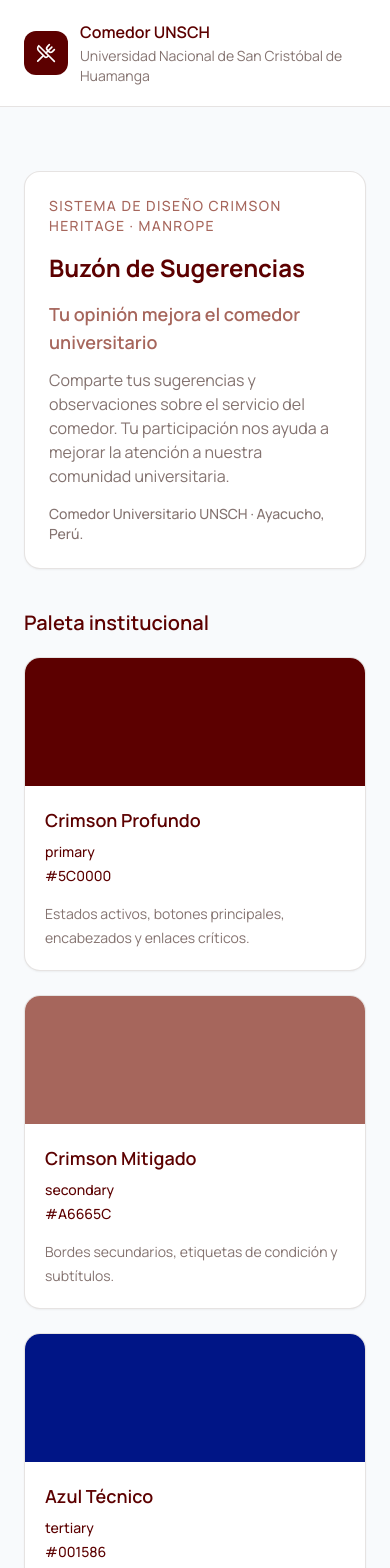
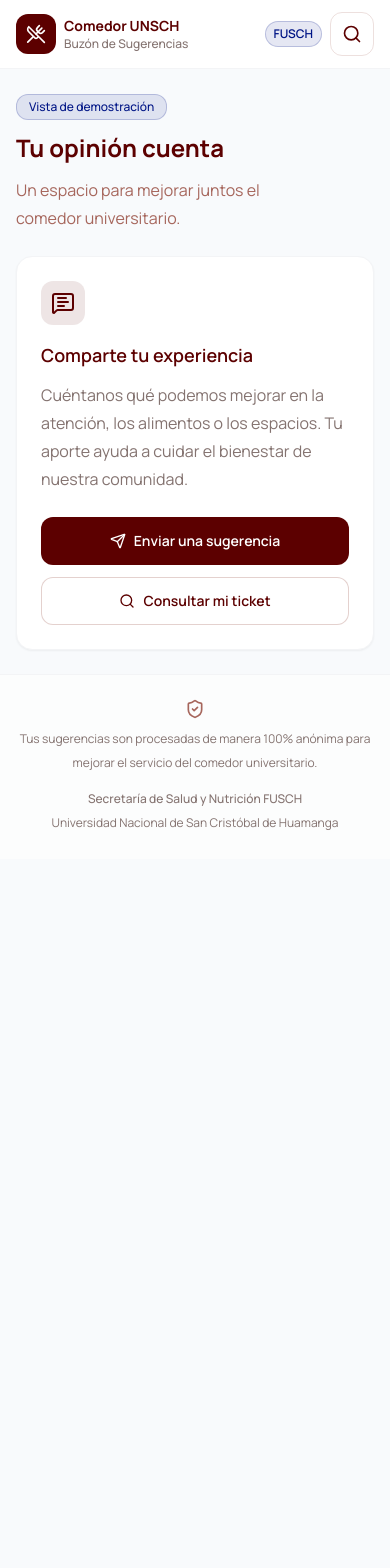
Before and after one commit to ceis-pixel/buzon_sugerencias, a Next.js app: page / in a window 390 px wide. Shown: the top 1568 px of the page. After the commit the page ends 859 px from the top, so only its background shows below. Built offline with nearby package versions, Linux system fonts and the light colour scheme.

Commit message:
feat(layout): implement responsive mobile-first layout with institutional header and footer

```diff
--- a/src/app/layout.tsx
+++ b/src/app/layout.tsx
@@ -1,9 +1,8 @@
 import type { Metadata } from "next";
 import type { ReactNode } from "react";
 
-import { PageContainer } from "@/components/common/page-container";
-import { SiteFooter } from "@/components/layout/site-footer";
-import { SiteHeader } from "@/components/layout/site-header";
+import { Footer } from "@/components/layout/Footer";
+import { Header } from "@/components/layout/Header";
 import { manrope } from "@/lib/fonts";
 
 import "./globals.css";
@@ -21,22 +20,22 @@
 export default function RootLayout({ children }: RootLayoutProps) {
   return (
     <html lang="es" className={manrope.variable}>
-      <body className="flex min-h-dvh flex-col font-sans antialiased">
+      <body className="flex min-h-screen flex-col bg-slate-50 font-sans text-neutral-gray antialiased">
         <a
           href="#main-content"
           className="sr-only rounded-xl bg-primary px-4 py-3 text-white focus:not-sr-only focus:fixed focus:left-4 focus:top-4 focus:z-50"
         >
           Saltar al contenido
         </a>
-        <SiteHeader />
+        <Header />
         <main
           id="main-content"
           tabIndex={-1}
-          className="flex flex-1 items-center py-16 sm:py-24"
+          className="w-full flex-1"
         >
-          <PageContainer>{children}</PageContainer>
+          {children}
         </main>
-        <SiteFooter />
+        <Footer />
       </body>
     </html>
   );
--- a/src/app/page.tsx
+++ b/src/app/page.tsx
@@ -1,115 +1,14 @@
-const colorTokens = [
-  {
-    name: "primary",
-    label: "Crimson Profundo",
-    hex: "#5C0000",
-    description:
-      "Estados activos, botones principales, encabezados y enlaces críticos.",
-    swatchClass: "bg-primary",
-  },
-  {
-    name: "secondary",
-    label: "Crimson Mitigado",
-    hex: "#A6665C",
-    description:
-      "Bordes secundarios, etiquetas de condición y subtítulos.",
-    swatchClass: "bg-secondary",
-  },
-  {
-    name: "tertiary",
-    label: "Azul Técnico",
-    hex: "#001586",
-    description:
-      "Alertas del sistema, notificaciones urgentes y etiquetas destacadas.",
-    swatchClass: "bg-tertiary",
-  },
-  {
-    name: "neutral-gray",
-    label: "Gris Estructural",
-    hex: "#847370",
-    description: "Textos, fondos secundarios y bordes neutros.",
-    swatchClass: "bg-neutral-gray",
-  },
-] as const;
+import { FeedbackWelcome } from "@/components/feedback/feedback-welcome";
+import { PageContainer } from "@/components/layout/PageContainer";
 
 export default function HomePage() {
   return (
-    <section aria-labelledby="typography-title">
-      <header className="rounded-2xl border border-neutral-gray/20 bg-white p-6 shadow-sm sm:p-8">
-        <p className="text-sm font-medium uppercase tracking-widest text-secondary">
-          Sistema de diseño Crimson Heritage · Manrope
-        </p>
-        <h1
-          id="typography-title"
-          className="mt-4 text-2xl md:text-3xl font-bold text-primary"
-        >
-          Buzón de Sugerencias
-        </h1>
-        <h2 className="mt-4 text-lg font-semibold text-secondary">
-          Tu opinión mejora el comedor universitario
-        </h2>
-        <p className="mt-3 max-w-2xl text-base font-normal text-neutral-gray">
-          Comparte tus sugerencias y observaciones sobre el servicio del comedor.
-          Tu participación nos ayuda a mejorar la atención a nuestra comunidad
-          universitaria.
-        </p>
-        <p className="mt-4 text-sm font-medium text-neutral-gray">
-          Comedor Universitario UNSCH · Ayacucho, Perú.
-        </p>
-      </header>
-
-      <h2 id="palette-title" className="mt-10 text-xl font-semibold text-primary">
-        Paleta institucional
-      </h2>
-
-      <div className="mt-5 grid gap-6 sm:grid-cols-2 lg:grid-cols-4">
-        {colorTokens.map((token) => (
-          <article
-            key={token.name}
-            aria-labelledby={`color-${token.name}`}
-            className="overflow-hidden rounded-2xl border border-neutral-gray/20 bg-white shadow-sm"
-          >
-            <div aria-hidden="true" className={`h-32 ${token.swatchClass}`} />
-            <div className="p-5">
-              <h3
-                id={`color-${token.name}`}
-                className="text-lg font-semibold text-primary"
-              >
-                {token.label}
-              </h3>
-              <p className="mt-2 text-sm font-medium text-primary">
-                {token.name}
-              </p>
-              <p className="mt-1 text-sm font-medium text-primary">{token.hex}</p>
-              <p className="mt-4 text-sm leading-6">{token.description}</p>
-            </div>
-          </article>
-        ))}
-      </div>
-
-      <section
-        aria-labelledby="components-title"
-        className="mt-10 border-t border-neutral-gray/20 pt-8"
-      >
-        <h2 id="components-title" className="text-xl font-semibold text-primary">
-          Componentes de prueba
-        </h2>
-        <p className="mt-2 leading-7">
-          Botón principal e insignia informativa para comprobar la paleta y las
-          transparencias.
-        </p>
-        <div className="mt-5 flex flex-wrap items-center gap-4">
-          <button
-            type="button"
-            className="bg-primary text-white hover:opacity-95 rounded-xl px-4 py-2"
-          >
-            Botón de prueba
-          </button>
-          <span className="bg-tertiary/10 text-tertiary border border-tertiary/20 rounded-xl px-3 py-1">
-            Aviso informativo
-          </span>
-        </div>
-      </section>
-    </section>
+    <PageContainer
+      title="Tu opinión cuenta"
+      subtitle="Un espacio para mejorar juntos el comedor universitario."
+      badge="Vista de demostración"
+    >
+      <FeedbackWelcome />
+    </PageContainer>
   );
 }
--- a/src/components/common/page-container.tsx
+++ /dev/null
@@ -1,9 +0,0 @@
-import type { ReactNode } from "react";
-
-interface PageContainerProps {
-  readonly children: ReactNode;
-}
-
-export function PageContainer({ children }: PageContainerProps) {
-  return <div className="mx-auto w-full max-w-6xl px-6 sm:px-8">{children}</div>;
-}
--- a/src/components/feedback/feedback-welcome.tsx
+++ b/src/components/feedback/feedback-welcome.tsx
@@ -1,31 +1,61 @@
-import { MessageSquareText } from "lucide-react";
+"use client";
 
-import { siteConfig } from "@/lib/site-config";
+import { MessageSquareText, Search, Send } from "lucide-react";
+import { useState } from "react";
+
+const demoMessages = {
+  suggestion:
+    "Próximamente podrás enviar tu sugerencia y recibir un código de ticket para consultar su seguimiento.",
+  ticket:
+    "Próximamente podrás consultar el estado de tu sugerencia ingresando tu código de ticket.",
+} as const;
 
 export function FeedbackWelcome() {
+  const [activeAction, setActiveAction] = useState<keyof typeof demoMessages | null>(null);
+
   return (
-    <section aria-labelledby="welcome-title" className="max-w-3xl">
-      <span className="mb-8 inline-flex size-14 items-center justify-center rounded-2xl bg-primary/10 text-primary">
-        <MessageSquareText aria-hidden="true" className="size-7" />
+    <section
+      aria-labelledby="welcome-title"
+      className="rounded-2xl border border-gray-100 bg-white p-6 shadow-sm"
+    >
+      <span className="mb-4 inline-flex size-11 items-center justify-center rounded-xl bg-primary/10 text-primary">
+        <MessageSquareText aria-hidden="true" className="size-6" />
       </span>
-      <p className="mb-4 text-sm font-semibold uppercase tracking-widest text-primary">
-        Tu opinión cuenta
+      <h2
+        id="welcome-title"
+        className="text-lg font-semibold text-primary"
+      >
+        Comparte tu experiencia
+      </h2>
+      <p className="mt-3 text-pretty text-base leading-7 text-neutral-gray">
+        Cuéntanos qué podemos mejorar en la atención, los alimentos o los
+        espacios. Tu aporte ayuda a cuidar el bienestar de nuestra comunidad.
       </p>
-      <h1
-        id="welcome-title"
-        className="text-balance text-4xl font-bold tracking-tight text-primary sm:text-6xl"
-      >
-        {siteConfig.name}
-      </h1>
-      <p className="mt-6 max-w-2xl text-pretty text-lg leading-8 text-neutral-gray">
-        {siteConfig.description}
-      </p>
-      <div className="mt-10 max-w-xl rounded-2xl border-l-4 border-primary bg-white px-5 py-4 shadow-sm">
-        <h2 className="font-semibold text-primary">Próximamente</h2>
-        <p className="mt-1 text-sm leading-6 text-neutral-gray">
-          Estamos preparando este espacio. Pronto podrás enviar tus sugerencias
-          sobre el servicio del comedor.
-        </p>
+      <div className="mt-6 flex flex-col gap-3">
+        <button
+          type="button"
+          onClick={() => setActiveAction("suggestion")}
+          className="inline-flex min-h-12 w-full items-center justify-center gap-2 rounded-xl bg-primary px-4 py-3 text-sm font-semibold text-white hover:opacity-95"
+        >
+          <Send aria-hidden="true" className="size-4 shrink-0" />
+          Enviar una sugerencia
+        </button>
+        <button
+          id="ticket-lookup"
+          type="button"
+          onClick={() => setActiveAction("ticket")}
+          className="inline-flex min-h-12 w-full scroll-mt-24 items-center justify-center gap-2 rounded-xl border border-secondary/30 bg-white px-4 py-3 text-sm font-semibold text-primary hover:bg-primary/5"
+        >
+          <Search aria-hidden="true" className="size-4 shrink-0" />
+          Consultar mi ticket
+        </button>
+      </div>
+      <div role="status" aria-atomic="true">
+        {activeAction && (
+          <p className="mt-4 rounded-xl border border-tertiary/20 bg-tertiary/5 p-3 text-sm leading-6 text-tertiary">
+            {demoMessages[activeAction]}
+          </p>
+        )}
       </div>
     </section>
   );
--- /dev/null
+++ b/src/components/layout/Footer.tsx
@@ -0,0 +1,19 @@
+import { ShieldCheck } from "lucide-react";
+
+export function Footer() {
+  return (
+    <footer className="border-t border-gray-100 bg-white/60">
+      <div className="mx-auto w-full max-w-xl px-4 py-6 text-center text-xs leading-6 text-neutral-gray">
+        <ShieldCheck aria-hidden="true" className="mx-auto mb-2 size-5 text-secondary" />
+        <p>
+          Tus sugerencias son procesadas de manera 100% anónima para mejorar el
+          servicio del comedor universitario.
+        </p>
+        <p className="mt-3 font-medium">
+          Secretaría de Salud y Nutrición FUSCH
+        </p>
+        <p>Universidad Nacional de San Cristóbal de Huamanga</p>
+      </div>
+    </footer>
+  );
+}
--- /dev/null
+++ b/src/components/layout/Header.tsx
@@ -0,0 +1,44 @@
+import { Search, UtensilsCrossed } from "lucide-react";
+import Link from "next/link";
+
+import { siteConfig } from "@/lib/site-config";
+
+export function Header() {
+  return (
+    <header className="sticky top-0 z-40 border-b border-gray-100 bg-white/90 backdrop-blur-md">
+      <div className="mx-auto flex w-full max-w-xl items-center justify-between gap-2 px-4 py-3">
+        <Link
+          href="/"
+          aria-label="Comedor UNSCH, ir al inicio"
+          className="flex min-h-11 min-w-0 items-center gap-2 rounded-xl"
+        >
+          <span className="flex size-10 shrink-0 items-center justify-center rounded-xl bg-primary text-white">
+            <UtensilsCrossed aria-hidden="true" className="size-5" />
+          </span>
+          <span className="min-w-0">
+            <span className="block whitespace-nowrap text-sm font-bold text-primary">
+              {siteConfig.serviceName}
+            </span>
+            <span className="block whitespace-nowrap text-xs font-medium text-neutral-gray">
+              {siteConfig.name}
+            </span>
+          </span>
+        </Link>
+
+        <div className="flex shrink-0 items-center gap-2">
+          <span className="rounded-full border border-tertiary/20 bg-tertiary/10 px-2 py-1 text-xs font-semibold text-tertiary">
+            FUSCH<span className="hidden sm:inline"> · Salud y Nutrición</span>
+          </span>
+          <Link
+            href="/#ticket-lookup"
+            aria-label="Consultar un ticket"
+            title="Consultar un ticket"
+            className="flex size-11 items-center justify-center rounded-xl border border-secondary/20 text-primary hover:bg-primary/5"
+          >
+            <Search aria-hidden="true" className="size-5" />
+          </Link>
+        </div>
+      </div>
+    </header>
+  );
+}
--- /dev/null
+++ b/src/components/layout/PageContainer.tsx
@@ -0,0 +1,40 @@
+import type { ReactNode } from "react";
+
+interface PageContainerProps {
+  readonly children: ReactNode;
+  readonly title?: string;
+  readonly subtitle?: string;
+  readonly badge?: ReactNode;
+}
+
+export function PageContainer({
+  children,
+  title,
+  subtitle,
+  badge,
+}: PageContainerProps) {
+  return (
+    <div className="mx-auto w-full max-w-xl px-4 py-6">
+      {(title || subtitle || badge) && (
+        <header className="mb-6 space-y-3">
+          {badge && (
+            <span className="inline-flex max-w-full items-center rounded-xl border border-tertiary/20 bg-tertiary/10 px-3 py-1 text-xs font-medium text-tertiary">
+              {badge}
+            </span>
+          )}
+          {title && (
+            <h1 className="text-balance text-2xl font-bold text-primary md:text-3xl">
+              {title}
+            </h1>
+          )}
+          {subtitle && (
+            <p className="text-pretty text-base leading-7 text-secondary">
+              {subtitle}
+            </p>
+          )}
+        </header>
+      )}
+      {children}
+    </div>
+  );
+}
--- a/src/components/layout/site-header.tsx
+++ /dev/null
@@ -1,24 +0,0 @@
-import { UtensilsCrossed } from "lucide-react";
-
-import { PageContainer } from "@/components/common/page-container";
-import { siteConfig } from "@/lib/site-config";
-
-export function SiteHeader() {
-  return (
-    <header className="border-b border-neutral-gray/20 bg-white py-5">
-      <PageContainer>
-        <div className="flex items-center gap-3">
-          <span className="flex size-11 shrink-0 items-center justify-center rounded-xl bg-primary text-white">
-            <UtensilsCrossed aria-hidden="true" className="size-5" />
-          </span>
-          <div>
-            <p className="font-semibold text-primary">{siteConfig.serviceName}</p>
-            <p className="mt-0.5 text-sm text-neutral-gray">
-              {siteConfig.institution}
-            </p>
-          </div>
-        </div>
-      </PageContainer>
-    </header>
-  );
-}
```
Also changed, not shown: src/app/not-found.tsx (+6 -1 lines), src/components/layout/site-footer.tsx (deleted, +0 -14 lines), 1 other file (tests, documents, lock files or other folders).
